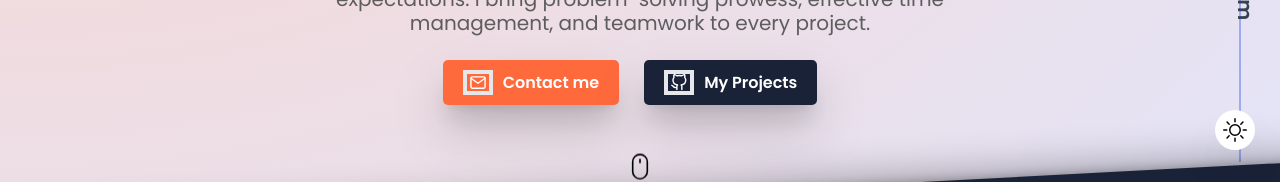
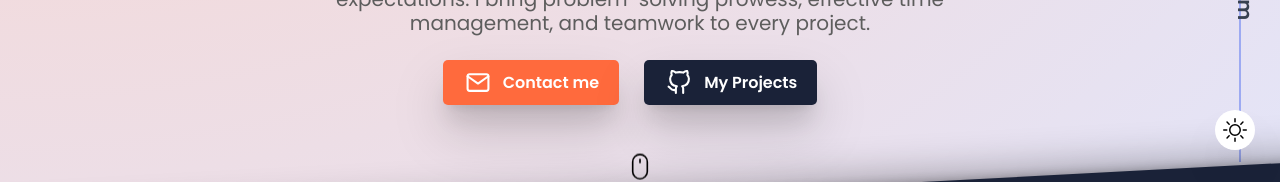
Before and after one commit to mnaibei/vite_portfolio, a React (Vite) app: page / in a window 1280 px wide. Shown: the part 638-820 px from the top of the page. Built offline with nearby package versions, Linux system fonts and the light colour scheme; no server answers.

Commit message:
Remove border in buttons icon

```diff
--- a/src/components/Button.tsx
+++ b/src/components/Button.tsx
@@ -40,7 +40,7 @@ const Button: React.FC<ButtonProps> = ({
       <Link to={link || ""} className="no-underline lg:w-max">
         <button {...commonProps}>
           {IconSVGComponent ? (
-            <IconSVGComponent className={"lg:w-12 sm:w-1/2 border-4 h-10"} />
+            <IconSVGComponent className={"lg:w-12 sm:w-1/2 h-10"} />
           ) : (
             <img
               src={buttoncolor || ""}
```
